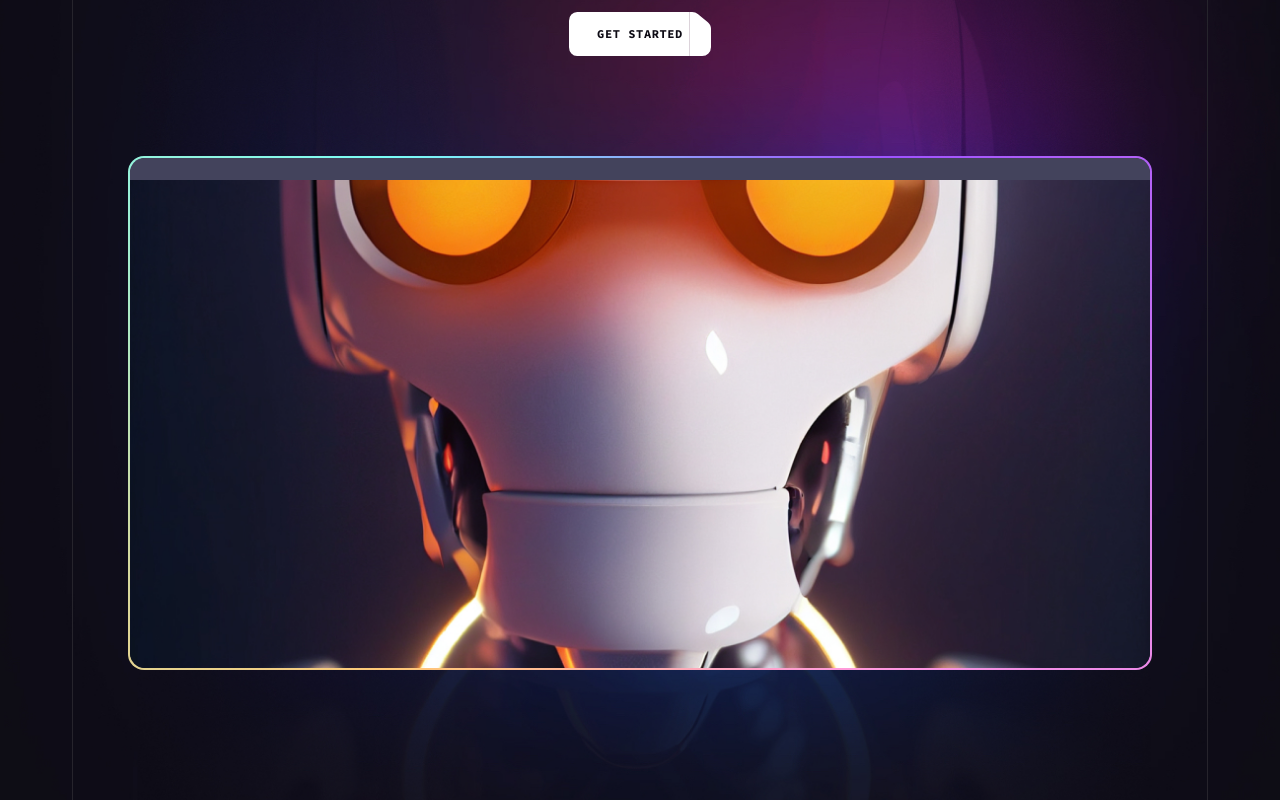
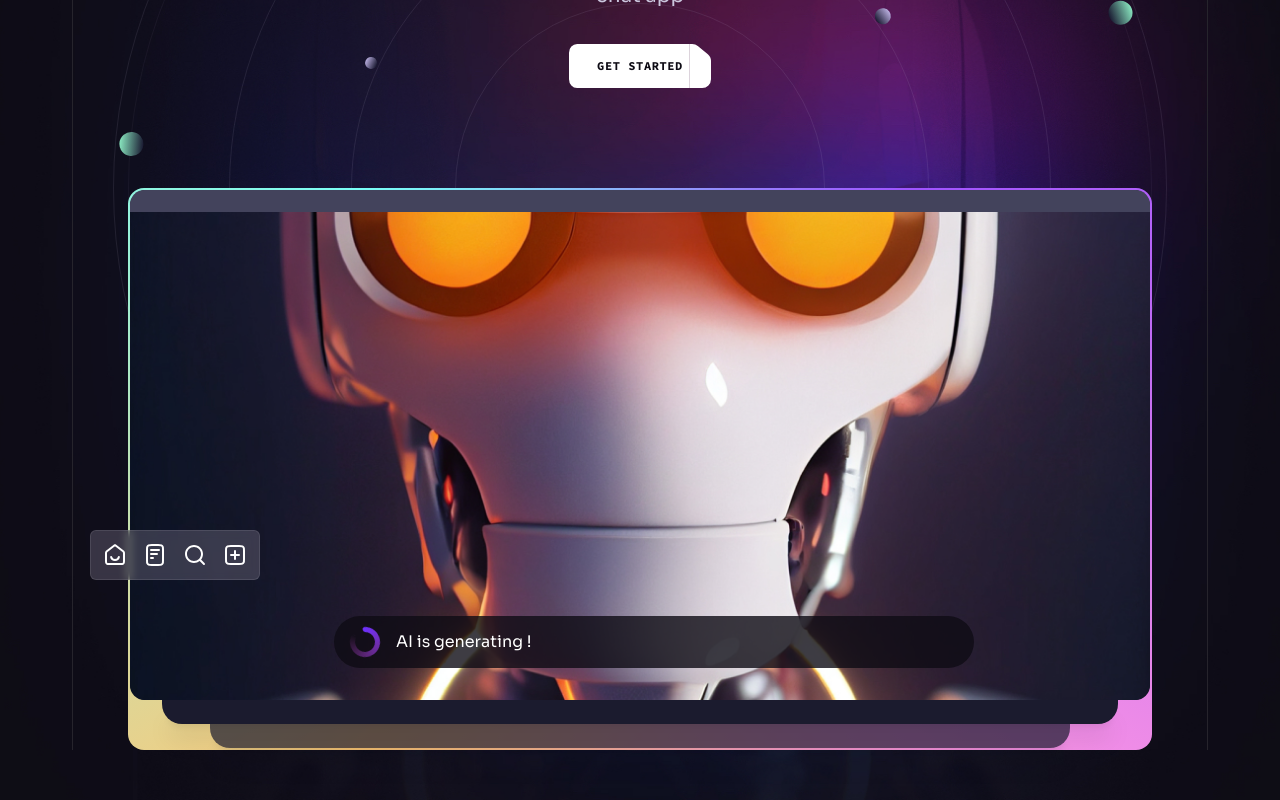
Before and after one commit to Satnammeena2004/brainwave, a React (Vite) app: page / in a window 1280 px wide. Shown: the part 360-1160 px from the top of the page. Built offline with nearby package versions, Linux system fonts and the light colour scheme.

Commit message:
hero section complete

```diff
--- a/package.json
+++ b/package.json
@@ -12,6 +12,7 @@
   "dependencies": {
     "react": "^18.3.1",
     "react-dom": "^18.3.1",
+    "react-just-parallax": "^3.1.16",
     "react-router-dom": "^6.27.0",
     "scroll-lock": "^2.1.5"
   },
--- /dev/null
+++ b/src/components/Generating.jsx
@@ -0,0 +1,13 @@
+import { loading } from '../assets'
+
+function Generating({ className }) {
+    return (
+        <div
+            className={` flex items-center h-[3.25rem] bg-n-8/80 rounded-[1.7rem] ${className || ""} text-base`}>
+            <img className='mx-4 animate-spin' width={30} src={loading} />
+            AI is generating !
+        </div>
+    )
+}
+
+export default Generating
--- a/src/components/Header.jsx
+++ b/src/components/Header.jsx
@@ -33,7 +33,7 @@ function Header() {
     }
 
     return (
-        <div className="fixed top-0 left-0 w-full z-50 border-b border-n-6 lg:bg-n-8/90 lg:backdrop-blur-sm">
+        <div className="fixed top-0 left-0 w-full  z-50 border-b border-n-6 bg-n-8/90 backdrop-blur-sm">
 
             <div className="flex items-center px-5 lg:px-7.5 xl:px-10 max-lg:py-4">
                 <a className="block w-[12rem] xl:mr-8" href="#hero">
--- a/src/components/Hero.jsx
+++ b/src/components/Hero.jsx
@@ -1,53 +1,101 @@
-import Section from './Section'
-import { curve, heroBackground } from "../assets"
-import Button from "./Button"
-import { robot } from "../assets"
+import Section from "./Section";
+import { curve, heroBackground } from "../assets";
+import Button from "./Button";
+import { robot } from "../assets";
+
+import { BackgroundCircles, Gradient } from "../design/Hero"
+import { ScrollParallax } from "react-just-parallax";
+import { heroIcons } from "../constants";
+import Generating from "./Generating";
+import Notification from "./Notification";
+import CompanyLogos from "./CompanyLogos";
+import { useRef } from "react";
+
 function Hero() {
+  const parallaxRef = useRef(null)
   return (
     <Section
       crosess
       customPaddings
       id="hero"
       crossesOffset="lg:translate-y-[5.25rem]"
-      className="pt-[12rem] -mt-[5.25rem]">
-      <div className='container relative '>
-        <div className='z-1 mx-auto max-w-[62rem] mb-[3.25rem] md:mb-20 lg:mb-[6.25rem]'>
-          <h1 className='h1 mb-6'>  Explore the Possibilities of&nbsp;AI&nbsp;Chatting with {` `}
-
-
-            <span className=' h1 inline-block relative'>
+      className="pt-[12rem] -mt-[5.25rem] "
+    >
+      <div className="container relative " ref={parallaxRef}>
+        <div className="z-1 mx-auto max-w-[62rem] mb-[3.25rem] md:mb-20 lg:mb-[6.25rem]">
+          <h1 className="h1 mb-6">
+            {" "}
+            Explore the Possibilities of&nbsp;AI&nbsp;Chatting with {` `}
+            <span className=" h1 inline-block relative">
               Brainwave
-              <img className='absolute top-full left-0' src={curve} alt='curve' width={624} height={28} />
+              <img
+                className="absolute top-full left-0"
+                src={curve}
+                alt="curve"
+                width={624}
+                height={28}
+              />
             </span>
-
           </h1>
-          <p className='body-1 mb-8 text-n-2'>Unleash the power of AI within Brainwave. Upgrade your productivity with Brainwave, the open AI chat app</p>
+          <p className="body-1 mb-8 text-n-2">
+            Unleash the power of AI within Brainwave. Upgrade your productivity
+            with Brainwave, the open AI chat app
+          </p>
           <Button white href={"/pricing"}>
             Get Started
           </Button>
         </div>
-        <div className=' relative max-w-[23rem] mx-auto md:max-w-5xl xl:mb-24'>
-
-          <div className='relative z-1 p-0.5 rounded-2xl bg-conic-gradient'>
+        <div className=" relative max-w-[23rem] mx-auto md:max-w-5xl xl:mb-24" >
+          <div className="relative z-1 p-0.5 rounded-2xl bg-conic-gradient">
             <div className="relative bg-n-8 rounded-[1rem]">
               <div className="h-[1.4rem] bg-n-10 rounded-t-[0.9rem]" />
 
-              <div className="aspect-[33/40] rounded-b-[0.9rem] overflow-hidden md:aspect-[688/490] lg:aspect-[1024/490]">
-                <img src={robot} width={1020} height={480} className='w-full translate-y-[8%] md:translate-y-[10%] lg:-translate-y-[23%] scale-[1.7] md:scale-[1]' />
+              <div className=" aspect-[33/40] rounded-b-[0.9rem] overflow-hidden md:aspect-[688/490] lg:aspect-[1024/490]">
+                <img
+                  src={robot}
+                  width={1020}
+                  height={480}
+                  className="w-full translate-y-[8%] md:-translate-y-[10%] lg:-translate-y-[23%] scale-[1.7] md:scale-[1]"
+                />
+
+                <Generating className="absolute left-4 right-4 bottom-5 md:left-[20%] md:right-auto md:bottom-8 md:w-[50vw] " />
+
+
+
+                <ScrollParallax isAbsolutelyPositioned>
+                  <ul className="hidden md:flex  absolute -left-[2.5rem] bottom-[7.5rem]  p-1 bg-n-4/40 backdrop-blur-sm border rounded-md xl:flex border-n-1/10">
+                    {heroIcons.map((icon, index) => {
+                      return <li key={index} className="p-2">
+                        <img src={icon} width={24} height={25} alt={icon} />
+                      </li>
+                    })}
+                  </ul>
+                </ScrollParallax>
+
+                <ScrollParallax isAbsolutelyPositioned >
+                  <Notification title="code generation" className="hidden md:flex w-[18rem] absolute right-0 bottom-40" />
+                </ScrollParallax>
+
               </div>
-
             </div>
+            <Gradient />
           </div>
 
-          <div className='-z-1 absolute -top-[53%] w-[234%] left-1/2  -translate-x-1/2 md:-top-[46%] md:w-[138%] lg:-top-[104%]'>
-            <img src={heroBackground} className='w-full ' width={1440} height={1800} alt='hero-background' />
+          <div className="-z-1 absolute -top-[53%] w-[234%] left-1/2  -translate-x-1/2 md:-top-[46%] md:w-[138%] lg:-top-[104%]">
+            <img
+              src={heroBackground}
+              className="w-full"
+              width={1200}
+              height={1800}
+              alt="hero-background"
+            />
           </div>
-
+          <BackgroundCircles parallaxRef={parallaxRef}/>
         </div>
-
       </div>
+      <CompanyLogos/>
     </Section>
-  )
+  );
 }
 
-export default Hero
+export default Hero;
--- a/src/components/Section.jsx
+++ b/src/components/Section.jsx
@@ -6,7 +6,7 @@ import SectionSvg from "../assets/svg/SectionSvg"
 
 function Section({ className, id, crosess, crossesOffset, customPaddings, children }) {
     return (
-        <div id={id} className={`relative ${customPaddings || "py-10 lg:py-16 xl:py-20"} ${crosess ? "lg:py-32 xl:py-40" : ""}  ${className || ""}`}>
+        <div id={id} className={`relative ${customPaddings || `py-10 lg:py-16 xl:py-20 ${crosess ? "lg:py-32 xl:py-40" : ""}`}  ${className || ""}`}>
             {children}
             <div className='hidden absolute top-0 left-5 w-0.25 h-full bg-stroke-1 pointer-events-none md:block lg:left-7.5 xl:left-10' />
             <div className='hidden absolute top-0 right-5 w-0.25 h-full bg-stroke-1 pointer-events-none md:block lg:right-7.5 xl:right-10' />
--- a/src/design/Hero.jsx
+++ b/src/design/Hero.jsx
@@ -1,7 +1,7 @@
 import { useEffect, useState } from "react";
 import { MouseParallax } from "react-just-parallax";
 
-import PlusSvg from "../../assets/svg/PlusSvg";
+import PlusSvg from "../assets/svg/PlusSvg"
 
 export const Gradient = () => {
   return (
@@ -43,7 +43,7 @@ export const BackgroundCircles = ({ parallaxRef }) => {
   }, []);
 
   return (
-    <div className="absolute -top-[42.375rem] left-1/2 w-[78rem] aspect-square border border-n-2/5 rounded-full -translate-x-1/2 md:-top-[38.5rem] xl:-top-[32rem]">
+    <div className="absolute -top-[42.375rem] left-1/2 w-[100%] aspect-square border border-n-2/5 rounded-full -translate-x-1/2 md:-top-[38.5rem] xl:-top-[32rem]">
       <Rings />
 
       {/* Moving background colored circle balls */}
```
Also changed, not shown: 1 other file (tests, documents, lock files or other folders).
